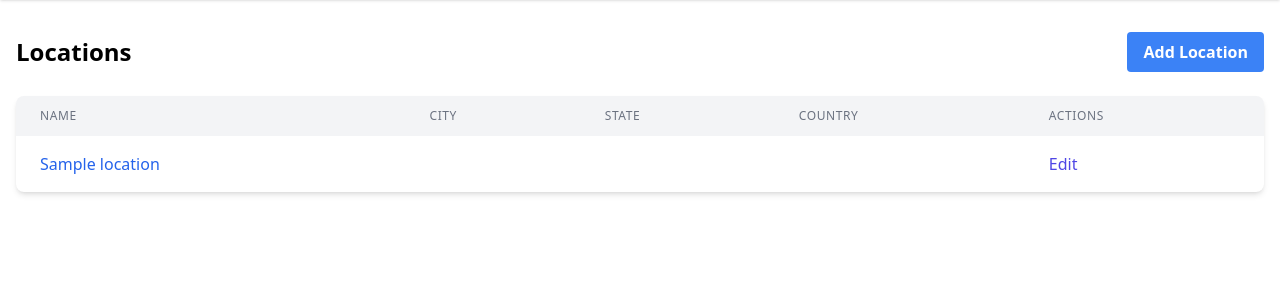
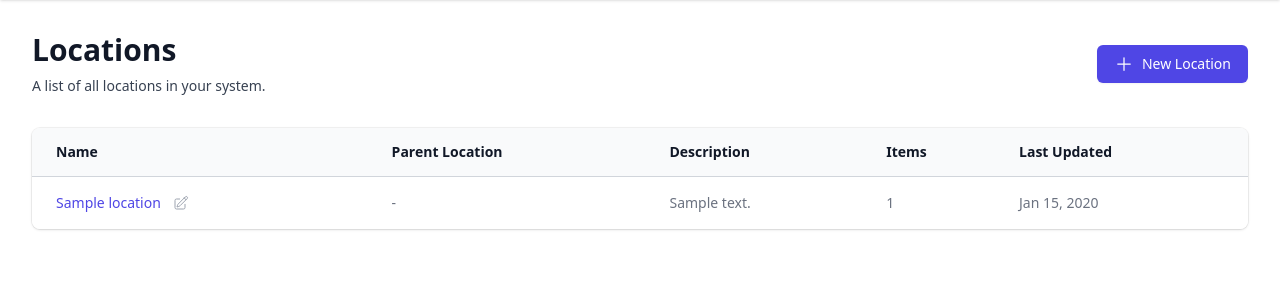
Before and after one commit to sam-phinizy/omni-home, a Django app: page /locations/ in a window 1280 px wide. Shown: the part 94-394 px from the top of the page. Run offline with Django 5.2, Linux system fonts and the light colour scheme; a user stored in the database is signed in; tables that the repository leaves empty hold one stand-in row (values such as "Sample post"); some libraries are stand-ins or nearby versions.

Commit message:
Updates locations crud

```diff
--- a/locations/templates/locations/location_list.html
+++ b/locations/templates/locations/location_list.html
@@ -1,56 +1,100 @@
 {% extends 'base.html' %}
 
 {% block content %}
-<div class="max-w-7xl mx-auto py-6 sm:px-6 lg:px-8">
-    <div class="px-4 py-6 sm:px-0">
-        <div class="flex justify-between items-center mb-6">
-            <h1 class="text-2xl font-semibold text-gray-900">Locations</h1>
+<div class="max-w-7xl mx-auto px-4 sm:px-6 lg:px-8 py-8">
+    <div class="sm:flex sm:items-center">
+        <div class="sm:flex-auto">
+            <h1 class="text-3xl font-bold text-gray-900">Locations</h1>
+            <p class="mt-2 text-sm text-gray-700">A list of all locations in your system.</p>
+        </div>
+        <div class="mt-4 sm:mt-0 sm:ml-16 sm:flex-none">
             <a href="{% url 'locations:create' %}"
-               class="inline-flex items-center px-4 py-2 border border-transparent text-sm font-medium rounded-md text-white bg-indigo-600 hover:bg-indigo-700">
-                Add Location
+                class="inline-flex items-center justify-center rounded-md border border-transparent bg-indigo-600 px-4 py-2 text-sm font-medium text-white shadow-sm hover:bg-indigo-700 focus:outline-none focus:ring-2 focus:ring-indigo-500 focus:ring-offset-2 sm:w-auto">
+                <svg xmlns="http://www.w3.org/2000/svg" fill="none" viewBox="0 0 24 24" stroke-width="1.5" stroke="currentColor" class="w-5 h-5 mr-2">
+                    <path stroke-linecap="round" stroke-linejoin="round" d="M12 4.5v15m7.5-7.5h-15" />
+                </svg>
+                New Location
             </a>
         </div>
+    </div>
 
-        <div class="bg-white shadow overflow-hidden sm:rounded-md">
-            <ul class="divide-y divide-gray-200">
+    <!-- Desktop Table View -->
+    <div class="hidden sm:block mt-8 -mx-4 sm:mx-0 overflow-hidden shadow ring-1 ring-black ring-opacity-5 sm:rounded-lg">
+        <table class="min-w-full divide-y divide-gray-300">
+            <thead class="bg-gray-50">
+                <tr>
+                    <th scope="col" class="py-3.5 pl-4 pr-3 text-left text-sm font-semibold text-gray-900 sm:pl-6">Name</th>
+                    <th scope="col" class="px-3 py-3.5 text-left text-sm font-semibold text-gray-900">Parent Location</th>
+                    <th scope="col" class="px-3 py-3.5 text-left text-sm font-semibold text-gray-900">Description</th>
+                    <th scope="col" class="px-3 py-3.5 text-left text-sm font-semibold text-gray-900">Items</th>
+                    <th scope="col" class="px-3 py-3.5 text-left text-sm font-semibold text-gray-900">Last Updated</th>
+                </tr>
+            </thead>
+            <tbody class="divide-y divide-gray-200 bg-white">
                 {% for location in locations %}
-                <li>
-                    <a href="{% url 'locations:detail' location.id %}" class="block hover:bg-gray-50">
-                        <div class="px-4 py-4 sm:px-6">
+                <tr>
+                    <td class="whitespace-nowrap py-4 pl-4 pr-3 text-sm sm:pl-6">
+                        <div class="flex items-center space-x-3">
+                            <a href="{% url 'locations:detail' location.id %}" class="text-indigo-600 hover:text-indigo-900">
+                                {{ location.name }}
+                            </a>
+                            <a href="{% url 'locations:edit' location.id %}"
+                                class="text-gray-400 hover:text-gray-500">
+                                <svg xmlns="http://www.w3.org/2000/svg" fill="none" viewBox="0 0 24 24" stroke-width="1.5" stroke="currentColor" class="w-4 h-4">
+                                    <path stroke-linecap="round" stroke-linejoin="round" d="m16.862 4.487 1.687-1.688a1.875 1.875 0 1 1 2.652 2.652L10.582 16.07a4.5 4.5 0 0 1-1.897 1.13L6 18l.8-2.685a4.5 4.5 0 0 1 1.13-1.897l8.932-8.931Zm0 0L19.5 7.125M18 14v4.75A2.25 2.25 0 0 1 15.75 21H5.25A2.25 2.25 0 0 1 3 18.75V8.25A2.25 2.25 0 0 1 5.25 6H10" />
+                                </svg>
+                            </a>
+                        </div>
+                    </td>
+                    <td class="whitespace-nowrap px-3 py-4 text-sm text-gray-500">{{ location.parent.name|default:"-" }}</td>
+                    <td class="px-3 py-4 text-sm text-gray-500">{{ location.description|default:"-"|truncatewords:30 }}</td>
+                    <td class="whitespace-nowrap px-3 py-4 text-sm text-gray-500">{{ location.inventory_items.count }}</td>
+                    <td class="whitespace-nowrap px-3 py-4 text-sm text-gray-500">{{ location.updated_at|date:"M d, Y" }}</td>
+                </tr>
+                {% empty %}
+                <tr>
+                    <td colspan="5" class="px-3 py-4 text-sm text-gray-500 text-center">No locations found.</td>
+                </tr>
+                {% endfor %}
+            </tbody>
+        </table>
+    </div>
+
+    <!-- Mobile Card View -->
+    <div class="sm:hidden mt-6 grid grid-cols-1 gap-4">
+        {% for location in locations %}
+        <div class="bg-white shadow rounded-lg p-4">
             <div class="flex items-center justify-between">
-                                <div class="text-sm font-medium text-indigo-600 truncate">
+                <div class="flex items-center space-x-3">
+                    <a href="{% url 'locations:detail' location.id %}" class="text-lg font-medium text-indigo-600 hover:text-indigo-900">
                         {{ location.name }}
+                    </a>
+                    <a href="{% url 'locations:edit' location.id %}"
+                        class="text-gray-400 hover:text-gray-500">
+                        <svg xmlns="http://www.w3.org/2000/svg" fill="none" viewBox="0 0 24 24" stroke-width="1.5" stroke="currentColor" class="w-4 h-4">
+                            <path stroke-linecap="round" stroke-linejoin="round" d="m16.862 4.487 1.687-1.688a1.875 1.875 0 1 1 2.652 2.652L10.582 16.07a4.5 4.5 0 0 1-1.897 1.13L6 18l.8-2.685a4.5 4.5 0 0 1 1.13-1.897l8.932-8.931Zm0 0L19.5 7.125M18 14v4.75A2.25 2.25 0 0 1 15.75 21H5.25A2.25 2.25 0 0 1 3 18.75V8.25A2.25 2.25 0 0 1 5.25 6H10" />
+                        </svg>
+                    </a>
                 </div>
-                                <div class="ml-2 flex-shrink-0 flex">
-                                    {% if location.children.exists %}
-                                    <span class="px-2 inline-flex text-xs leading-5 font-semibold rounded-full bg-blue-100 text-blue-800">
-                                        Has Sublocations
+                <span class="inline-flex items-center px-2.5 py-0.5 rounded-full text-xs font-medium bg-gray-100 text-gray-800">
+                    {{ location.inventory_items.count }} items
                 </span>
+            </div>
+            <div class="mt-2 text-sm text-gray-500">
+                {% if location.parent %}
+                <p>Parent: {{ location.parent.name }}</p>
                 {% endif %}
+                {% if location.description %}
+                <p class="mt-1">{{ location.description|truncatewords:30 }}</p>
+                {% endif %}
+                <p class="mt-1 text-xs">Updated: {{ location.updated_at|date:"M d, Y" }}</p>
             </div>
         </div>
-                            <div class="mt-2 sm:flex sm:justify-between">
-                                <div class="sm:flex">
-                                    {% if location.description %}
-                                    <p class="flex items-center text-sm text-gray-500">
-                                        {{ location.description|truncatewords:30 }}
-                                    </p>
-                                    {% endif %}
+        {% empty %}
+        <div class="text-center text-gray-500 py-4">
+            No locations found.
         </div>
-                                <div class="mt-2 flex items-center text-sm text-gray-500 sm:mt-0">
-                                    <p>{{ location.inventory_items.count }} items</p>
-                                </div>
-                            </div>
-                        </div>
-                    </a>
-                </li>
-                {% empty %}
-                <li class="px-4 py-4 sm:px-6 text-gray-500 text-center">
-                    No locations found. Click "Add Location" to create one.
-                </li>
         {% endfor %}
-            </ul>
-        </div>
     </div>
 </div>
 {% endblock %}
--- a/templates/locations/location_list.html
+++ /dev/null
@@ -1,43 +0,0 @@
-{% extends 'base.html' %}
-
-{% block content %}
-<div class="container mx-auto px-4 py-8">
-    <div class="flex justify-between items-center mb-6">
-        <h1 class="text-2xl font-bold">Locations</h1>
-        <a href="{% url 'locations:create' %}" class="bg-blue-500 hover:bg-blue-700 text-white font-bold py-2 px-4 rounded">
-            Add Location
-        </a>
-    </div>
-
-    <div class="bg-white shadow-md rounded-lg overflow-hidden">
-        <table class="min-w-full">
-            <thead class="bg-gray-100">
-                <tr>
-                    <th class="px-6 py-3 text-left text-xs font-medium text-gray-500 uppercase tracking-wider">Name</th>
-                    <th class="px-6 py-3 text-left text-xs font-medium text-gray-500 uppercase tracking-wider">City</th>
-                    <th class="px-6 py-3 text-left text-xs font-medium text-gray-500 uppercase tracking-wider">State</th>
-                    <th class="px-6 py-3 text-left text-xs font-medium text-gray-500 uppercase tracking-wider">Country</th>
-                    <th class="px-6 py-3 text-left text-xs font-medium text-gray-500 uppercase tracking-wider">Actions</th>
-                </tr>
-            </thead>
-            <tbody class="divide-y divide-gray-200">
-                {% for location in locations %}
-                <tr>
-                    <td class="px-6 py-4 whitespace-nowrap">
-                        <a href="{% url 'locations:detail' location.pk %}" class="text-blue-600 hover:text-blue-900">
-                            {{ location.name }}
-                        </a>
-                    </td>
-                    <td class="px-6 py-4 whitespace-nowrap">{{ location.city }}</td>
-                    <td class="px-6 py-4 whitespace-nowrap">{{ location.state }}</td>
-                    <td class="px-6 py-4 whitespace-nowrap">{{ location.country }}</td>
-                    <td class="px-6 py-4 whitespace-nowrap">
-                        <a href="{% url 'locations:edit' location.pk %}" class="text-indigo-600 hover:text-indigo-900">Edit</a>
-                    </td>
-                </tr>
-                {% endfor %}
-            </tbody>
-        </table>
-    </div>
-</div>
-{% endblock %}
```
Also changed, not shown: locations/templates/locations/location_detail.html (added, +104 -0 lines), locations/templates/locations/location_form.html (added, +33 -0 lines), templates/locations/location_detail.html (deleted, +0 -49 lines), templates/locations/location_form.html (deleted, +0 -25 lines). Lines whose indentation alone changed are shown as unchanged.
